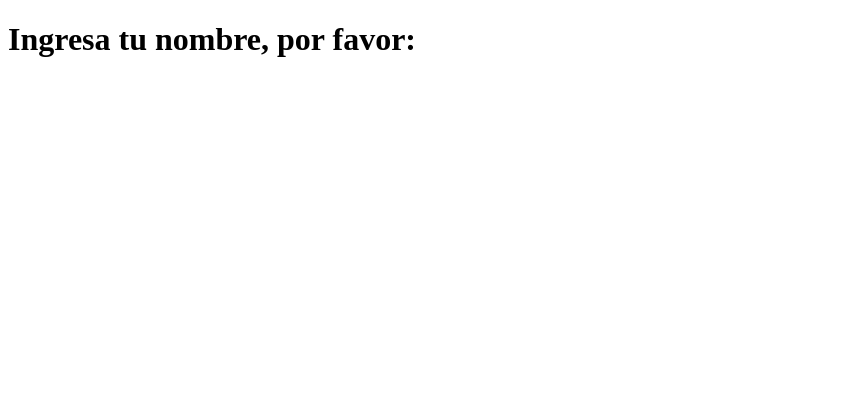
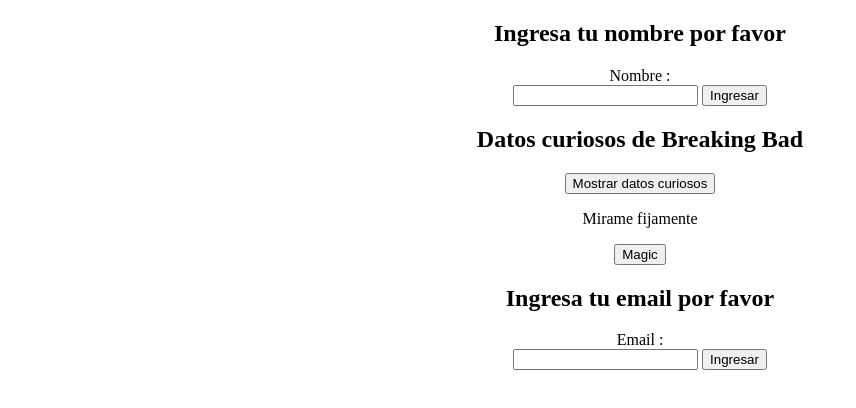
Before and after one commit to nahytar/reto-dos, a plain HTML site: page index.html in a window 1280 px wide. Shown: the whole page, without its empty margins (0-856 px from the left). Drawn offline with Linux system fonts and the light colour scheme.

Commit message:
creando repository

```diff
--- a/app.js
+++ b/app.js
@@ -0,0 +1,19 @@
+window.onload = function () {
+    var formName = document.getElementById("formName");
+    var inputName = document.getElementById("inputName");
+    var name = document.getElementById("name");
+    var formEmail = document.getElementById("formEmail");
+    var inputEmail = document.getElementById("inputEmail");
+    var email = document.getElementById("email");
+
+    formName.addEventListener("submit", function () {
+        name.innerHTML = inputName.value;
+    });
+
+    formEmail.addEventListener("submit", function () {
+            email.innerHTML = inputEmail.value;
+    });
+    btn.addEventListener("click", function () {
+        text.innerHTML = "<h2>Git y Github te amamos</h2>";
+    })
+}
--- a/index.html
+++ b/index.html
@@ -4,13 +4,47 @@
     <meta charset="UTF-8">
     <meta name="viewport" content="width=device-width, initial-scale=1.0">
     <meta http-equiv="X-UA-Compatible" content="ie=edge">
-    <title>DATOS CURIOSOS</title>
+    <title>Datos Curiosos</title>
     <link rel="stylesheet" href="style.css">
 
 
 </head>
 <body>
-    <h1>Ingresa tu nombre, por favor:</h1>
+    <div id="login">
+        <div>
+            <h2>Ingresa tu nombre por favor</h2>
+            <span>Nombre : </span>
+            <span id="name"></span>
+        </div>
+        <form id="formName" action="#">
+            <!--campo de texto para escribir el nombre-->
+            <input id="inputName" type="text">
+            <!--llama a la funcion que guarda el nombre-->
+            <input id="buttonName" type="submit" value="Ingresar" >
+        </form>
+    </div>
+    <section class="first-section">
+        <!-- este es el titulo de html -->
+        <h1>Datos curiosos de Breaking Bad</h1>
+        <button id="button-change">Mostrar datos curiosos</button>
+        <!-- aqui se hace magia -->
+        <p id="text">Mirame fijamente</p>
+        <button id="magic">Magic</button>
+
+     <div id="campoEmail">
+        <div>
+            <h2>Ingresa tu email por favor</h2>
+            <span>Email : </span>
+            <span id="email"></span>
+        </div>
+        <form id="formEmail" action="#">
+            <!--campo de texto para escribir el email-->
+            <input id="inputEmail" type="text">
+            <!--llama a la funcion que guarda el nombre-->
+            <input id="buttonEmail" type="submit" value="Ingresar">
+        </form>
+    </div>
+
 
     <script src="app.js"></script>
 </body>
--- a/style.css
+++ b/style.css
@@ -0,0 +1,9 @@
+#login {
+text-align: center;
+}
+#campoEmail{
+    text-align: center;
+}
+.first-section {
+    text-align: center;
+}
```
